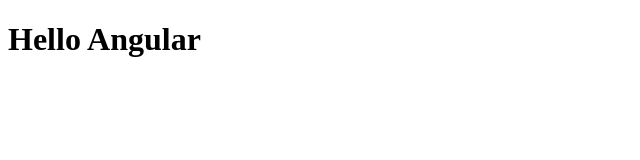
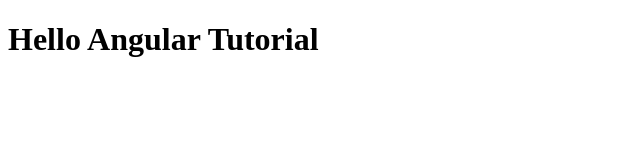
Before and after one commit to panda-bear16/coursera-test, a plain HTML site: page index.html in a window 1280 px wide. Shown: the whole page, without its empty margins (0-640 px from the left). Drawn offline with Linux system fonts and the light colour scheme.

Commit message:
Update index.html

```diff
--- a/index.html
+++ b/index.html
@@ -5,6 +5,6 @@
     <title>Hello Angular</title>
   </head>
   <body>
-    <h1>Hello Angular</h1>
+    <h1>Hello Angular Tutorial</h1>
   </body>
 </html>
```
